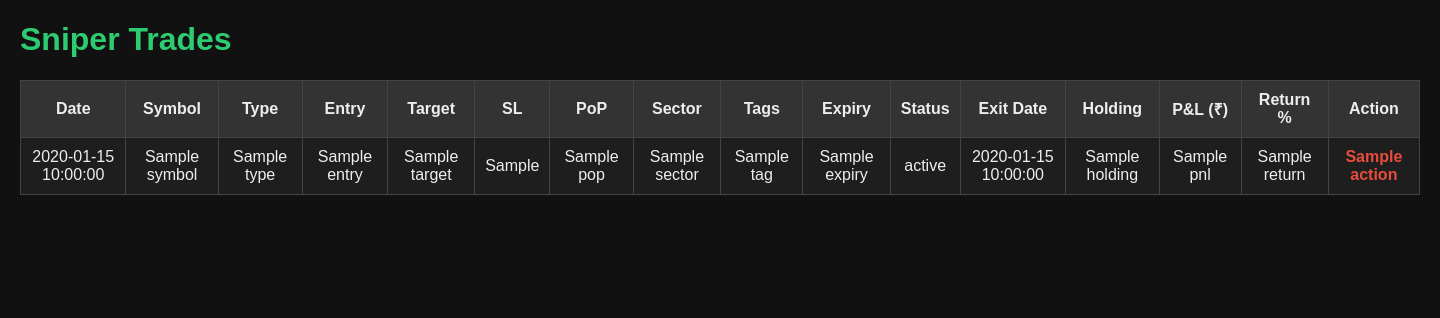
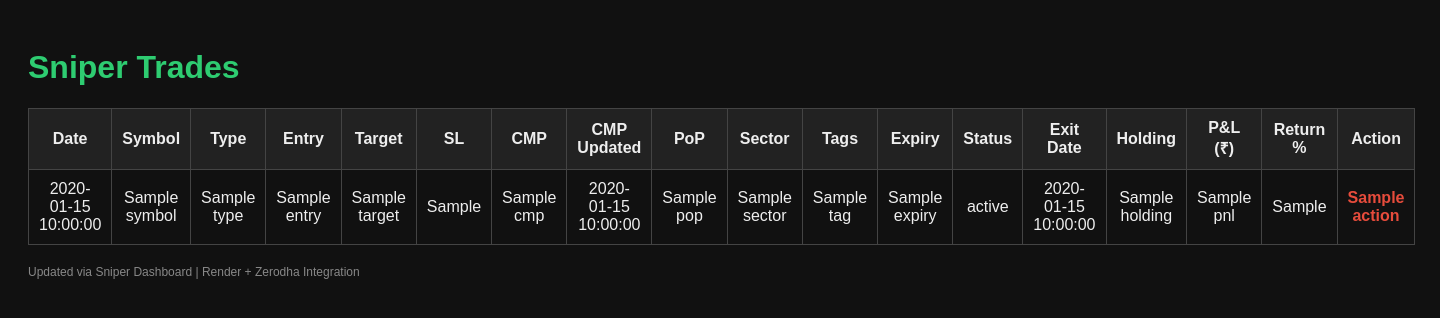
Before and after one commit to balakumar75/sniper-p2-dashboard, a Flask app: template templates/index.html in a window 1440 px wide. Shown: the top 318 px of the page. Run offline with Flask 3, Linux system fonts and the light colour scheme; the template is opened without the code that fills it: most values are stand-ins (such as "Sample title", 1, 10 or a date in 2020).

Commit message:
Update index.html

```diff
--- a/templates/index.html
+++ b/templates/index.html
@@ -4,20 +4,23 @@
     <meta charset="UTF-8">
     <title>Sniper Trades</title>
     <style>
-        body { font-family: Arial; background-color: #111; color: #eee; margin: 20px; }
+        body { font-family: Arial, sans-serif; background-color: #111; color: #eee; padding: 20px; }
         h1 { color: #2ecc71; }
         table { width: 100%; border-collapse: collapse; margin-top: 20px; }
         th, td { border: 1px solid #444; padding: 10px; text-align: center; }
-        th { background-color: #333; }
+        th { background-color: #222; }
         tr:nth-child(even) { background-color: #1e1e1e; }
         .buy { color: #2ecc71; font-weight: bold; }
         .sell { color: #e74c3c; font-weight: bold; }
+        .footer { margin-top: 20px; font-size: 12px; color: #888; }
     </style>
 </head>
 <body>
     <h1>Sniper Trades</h1>
+
     {% if trades %}
     <table>
+        <thead>
             <tr>
                 <th>Date</th>
                 <th>Symbol</th>
@@ -25,6 +28,8 @@
                 <th>Entry</th>
                 <th>Target</th>
                 <th>SL</th>
+                <th>CMP</th>
+                <th>CMP Updated</th>
                 <th>PoP</th>
                 <th>Sector</th>
                 <th>Tags</th>
@@ -36,29 +41,38 @@
                 <th>Return %</th>
                 <th>Action</th>
             </tr>
+        </thead>
+        <tbody>
             {% for trade in trades %}
             <tr>
-            <td>{{ trade["date"] }}</td>
-            <td>{{ trade["symbol"] }}</td>
-            <td>{{ trade["type"] }}</td>
-            <td>{{ trade["entry"] }}</td>
-            <td>{{ trade["target"] }}</td>
-            <td>{{ trade["sl"] }}</td>
-            <td>{{ trade["pop"] }}</td>
-            <td>{{ trade["sector"] }}</td>
-            <td>{{ trade["tags"] | join(', ') }}</td>
-            <td>{{ trade["expiry"] }}</td>
-            <td>{{ trade["status"] }}</td>
-            <td>{{ trade["exit_date"] }}</td>
-            <td>{{ trade["holding"] }}</td>
-            <td>{{ trade["pnl"] }}</td>
-            <td>{{ trade["return"] }}</td>
-            <td class="{{ 'buy' if trade['action'] == 'Buy' else 'sell' }}">{{ trade["action"] }}</td>
+                <td>{{ trade.get('date', '-') }}</td>
+                <td>{{ trade.symbol }}</td>
+                <td>{{ trade.type }}</td>
+                <td>{{ trade.entry }}</td>
+                <td>{{ trade.target }}</td>
+                <td>{{ trade.sl }}</td>
+                <td>{{ trade.get('cmp', '-') }}</td>
+                <td>{{ trade.get('cmp_updated', '-') }}</td>
+                <td>{{ trade.pop }}</td>
+                <td>{{ trade.sector }}</td>
+                <td>{{ trade.tags | join(', ') }}</td>
+                <td>{{ trade.get('expiry', '-') }}</td>
+                <td>{{ trade.status }}</td>
+                <td>{{ trade.get('exit_date', '-') }}</td>
+                <td>{{ trade.get('holding', '-') }}</td>
+                <td>{{ trade.get('pnl', '-') }}</td>
+                <td>{{ trade.get('return_pct', '-') }}</td>
+                <td class="{{ 'buy' if trade.action == 'Buy' else 'sell' }}">{{ trade.action }}</td>
             </tr>
             {% endfor %}
+        </tbody>
     </table>
     {% else %}
         <p>No trades found.</p>
     {% endif %}
+
+    <div class="footer">
+        Updated via Sniper Dashboard | Render + Zerodha Integration
+    </div>
 </body>
 </html>
```
Lines whose indentation alone changed are shown as unchanged.
